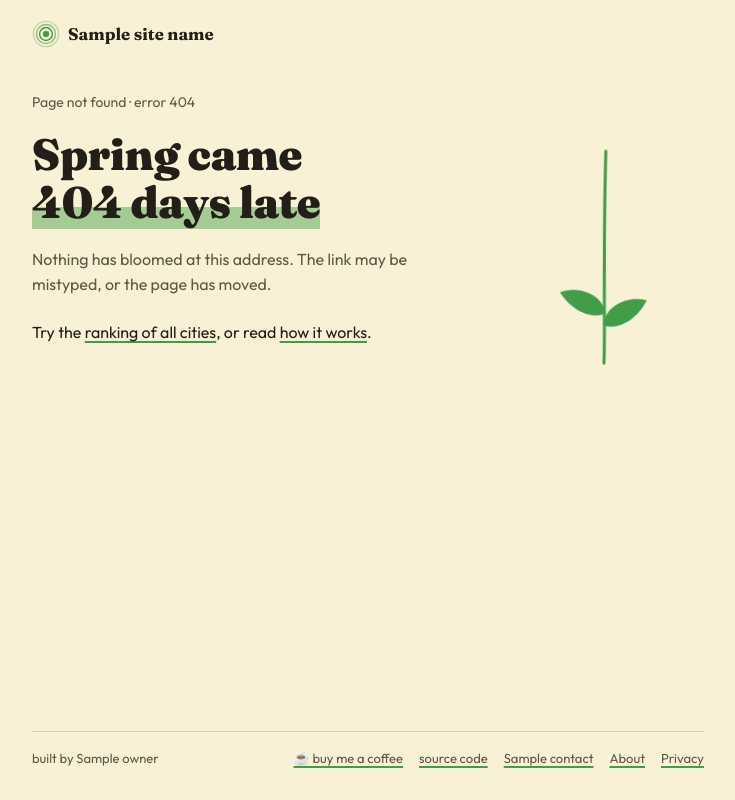
After one commit to Aimekram/call-of-kiuru, a Python web app: template site/templates/404.html in a window 1280 px wide. The commit adds this page. Shown: the whole page, without its empty margins (272-1007 px from the left). Run offline with Jinja, Linux system fonts and the light colour scheme; the template is opened without the code that fills it: most values are stand-ins (such as "Sample title", 1, 10 or a date in 2020).

Commit message:
feat: a 404 page where a lilac sprig blooms
Co-Authored-By: Claude Opus 5.5 <noreply@anthropic.com>

```diff
--- a/site/static/style.css
+++ b/site/static/style.css
@@ -223,11 +223,35 @@ td:has(> time), td.date { white-space: nowrap; }
 .check .chart-tip span { color: var(--ink); }
 .check .chart-tip .when { color: var(--muted); }
 
+/* 404: a lilac sprig that grows, unfolds and blooms from the bottom up. */
+.not-found { display: grid; grid-template-columns: 1fr auto; align-items: center; gap: 1rem 2rem; }
+.sprig { width: 200px; height: auto; overflow: visible; --lilac: light-dark(#b28ad6, #c3a2e6); --lilac-deep: light-dark(#8a5fbd, #a682d6); }
+.sprig-sway { transform-box: fill-box; transform-origin: 50% 100%; animation: sprig-sway 5s ease-in-out 3.6s infinite alternate; }
+.sprig .stem { fill: none; stroke: var(--brand); stroke-width: 3; stroke-linecap: round; stroke-dasharray: 1; stroke-dashoffset: 1; animation: sprig-grow 0.9s ease-out 0.1s forwards; }
+.sprig .leaf { fill: var(--brand); transform-box: fill-box; transform-origin: 0 50%; transform: scale(0); animation: sprig-unfold 0.5s ease-out 0.7s forwards; }
+.sprig .late-leaf { animation-delay: 0.85s; }
+.floret { transform-box: fill-box; transform-origin: center; transform: scale(0); animation: sprig-pop 0.45s cubic-bezier(0.34, 1.56, 0.64, 1) var(--d) forwards; }
+.floret.light { fill: var(--lilac); }
+.floret.deep { fill: var(--lilac-deep); }
+.floret .eye { fill: var(--card); }
+@keyframes sprig-grow { to { stroke-dashoffset: 0; } }
+@keyframes sprig-unfold { to { transform: scale(1); } }
+@keyframes sprig-pop { to { transform: scale(1) rotate(45deg); } }
+@keyframes sprig-sway { from { transform: rotate(-1.5deg); } to { transform: rotate(1.5deg); } }
+@media (prefers-reduced-motion: reduce) {
+  .sprig *, .sprig-sway { animation: none; }
+  .sprig .stem { stroke-dashoffset: 0; }
+  .sprig .leaf { transform: none; }
+  .floret { transform: rotate(45deg); }
+}
+
 /* Phones */
 @media (max-width: 30rem) {
   .country, .meter, .key { display: none; }
   .facts { grid-template-columns: 1fr; gap: 0; }
   .facts dd + dt { margin-top: 0.6rem; }
+  .not-found { grid-template-columns: 1fr; }
+  .sprig { width: 150px; justify-self: center; }
   .card { padding: 0.75rem; }
   th, td { padding-right: 0.5rem; }
   .days { padding-right: 0; }
--- /dev/null
+++ b/site/templates/404.html
@@ -0,0 +1,30 @@
+{% extends "base.html" %}
+{% block title %}Page not found – {{ site_name }}{% endblock %}
+{% block description %}There is no page at this address.{% endblock %}
+{% block content %}
+<div class="not-found">
+<div>
+<p class="eyebrow">Page not found · error 404</p>
+<h1>Spring came <em>404 days late</em></h1>
+<p class="lede">Nothing has bloomed at this address. The link may be mistyped, or the page has moved.</p>
+<p>Try the <a href="{{ root }}">ranking of all cities</a>, or read <a href="{{ root }}method/">how it works</a>.</p>
+</div>
+<svg class="sprig" viewBox="0 0 200 280" aria-hidden="true">
+<g class="sprig-sway">
+<path class="stem" pathLength="1" d="M100,276 C101,240 98,170 100,64"/>
+<g transform="translate(99 238) rotate(-28)"><path class="leaf" d="M0,0 C8,-15 34,-17 50,-2 C34,10 10,12 0,0Z"/></g>
+<g transform="translate(101 226) scale(-1 1) rotate(-22)"><path class="leaf late-leaf" d="M0,0 C8,-15 34,-17 50,-2 C34,10 10,12 0,0Z"/></g>
+{% for f in florets %}
+<g transform="translate({{ f.x }} {{ f.y }}) rotate({{ f.rotate }})"><g class="floret {{ f.shade }}"{{ {'style': f.delay}|xmlattr }}>
+<ellipse cx="0" cy="-{{ f.r }}" rx="{{ (f.r|float * 0.62)|round(1) }}" ry="{{ f.r }}"/>
+<ellipse cx="0" cy="{{ f.r }}" rx="{{ (f.r|float * 0.62)|round(1) }}" ry="{{ f.r }}"/>
+<ellipse cx="-{{ f.r }}" cy="0" rx="{{ f.r }}" ry="{{ (f.r|float * 0.62)|round(1) }}"/>
+<ellipse cx="{{ f.r }}" cy="0" rx="{{ f.r }}" ry="{{ (f.r|float * 0.62)|round(1) }}"/>
+<circle class="eye" r="{{ (f.r|float * 0.32)|round(1) }}"/>
+</g></g>
+{% endfor %}
+</g>
+</svg>
+</div>
+{% endblock %}
+{% block about %}{% endblock %}
--- a/site/templates/base.html
+++ b/site/templates/base.html
@@ -5,6 +5,9 @@
 <meta name="viewport" content="width=device-width, initial-scale=1">
 <title>{% block title %}{% endblock %}</title>
 <meta name="description" content="{% block description %}{% endblock %}">
+{% if noindex is defined %}
+<meta name="robots" content="noindex">
+{% else %}
 <link rel="canonical" href="{{ url }}">
 <meta property="og:type" content="website">
 <meta property="og:url" content="{{ url }}">
@@ -16,6 +19,7 @@
 <meta property="og:image:height" content="{{ card_height }}">
 <meta property="og:image:alt" content="{{ card_alt }}">
 <meta name="twitter:card" content="summary_large_image">
+{% endif %}
 <link rel="icon" href="{{ root }}static/favicon.ico" sizes="32x32">
 <link rel="icon" href="{{ root }}static/favicon.svg" type="image/svg+xml">
 <link rel="apple-touch-icon" href="{{ root }}static/apple-touch-icon.png">
```
Also changed, not shown: PLAN.md (+5 -2 lines), pipeline/build_site.py (+27 -0 lines), tests/test_site.py (+21 -0 lines).
